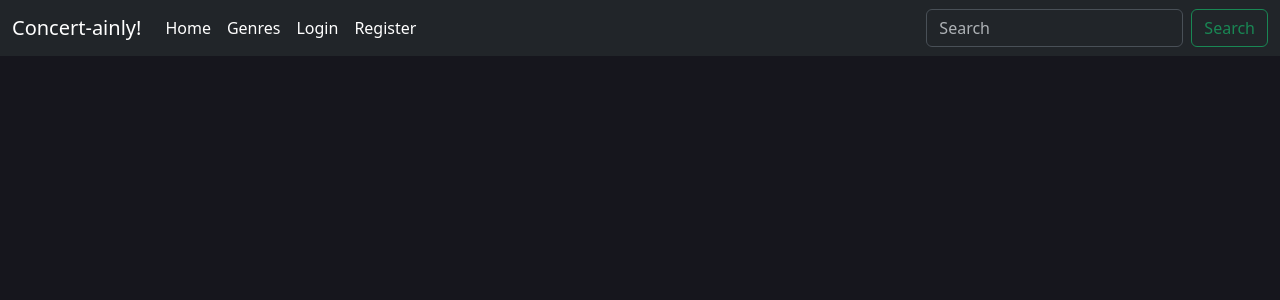
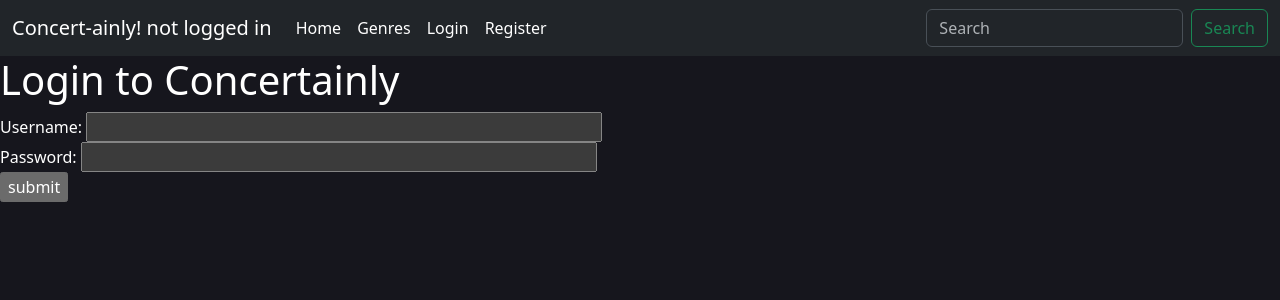
Before and after one commit to zak-grivell/wad_project, a Django app: page /login/ in a window 1280 px wide. Shown: the top 300 px of the page. Run offline with Django 5.2, Linux system fonts and the light colour scheme.

Commit message:
added login and out and made navbar reflect this

```diff
--- a/concertainly/views.py
+++ b/concertainly/views.py
@@ -11,7 +11,6 @@ from services.ticketmaster import TicketMasterAPI
 from concertainly.models import *
 from django.contrib.auth.decorators import login_required
 from django.db.models import Count
-
 
 def home(request):
     tours = (
@@ -111,6 +110,7 @@ def user_login(request):
 
 @login_required
 def user_logout(request):
+    print("LOGGING OOOOOOOOOUT")
     logout(request)
     return redirect(reverse("concertainly:home"))
 
--- a/templates/base.html
+++ b/templates/base.html
@@ -20,7 +20,11 @@
   <div>
     <nav class="navbar navbar-expand-lg bg-dark" data-bs-theme="dark">
       <div class="container-fluid">
-        <a class="navbar-brand" href="{% url 'concertainly:home' %}">Concert-ainly!</a>
+        {% if user.is_authenticated %}
+        <a class="navbar-brand" href="{% url 'concertainly:home' %}">Concert-ainly! logged in as {{ user.username }}</a>
+        {% else %}
+        <a class="navbar-brand" href="{% url 'concertainly:home' %}">Concert-ainly! not logged in</a>
+        {% endif %}
         <button class="navbar-toggler" type="button" data-bs-toggle="collapse" data-bs-target="#navbarSupportedContent"
           aria-controls="navbarSupportedContent" aria-expanded="false" aria-label="Toggle navigation">
           <span class="navbar-toggler-icon"></span>
@@ -34,7 +38,11 @@
               <a class="nav-link active" aria-current="page" href="{% url 'concertainly:genres' %}">Genres</a>
             </li>
             <li class="nav-item">
+              {% if user.is_authenticated %}
+              <a class="nav-link active" aria-current="page" href="{% url 'concertainly:logout' %}">Logout</a>
+              {% else %}
               <a class="nav-link active" aria-current="page" href="{% url 'concertainly:login' %}">Login</a>
+              {% endif %}
             </li>
             <li class="nav-item">
               <a class="nav-link active" aria-current="page" href="{% url 'concertainly:register' %}">Register</a>
--- a/templates/login.html
+++ b/templates/login.html
@@ -3,3 +3,15 @@
 {% block title_block %}
     Login
 {% endblock %}
+
+{% block body_block %}
+<h1>Login to Concertainly</h1>
+<form id="login_form" method="post" action="{% url 'concertainly:login' %}">
+    {% csrf_token %}
+    Username: <input type="text" name="username" value="" size="50" />
+    <br />
+    Password: <input type="password" name="password" value="" size="50" />
+    <br />
+    <input type="submit" value="submit" />
+</form>
+{% endblock %}
```
